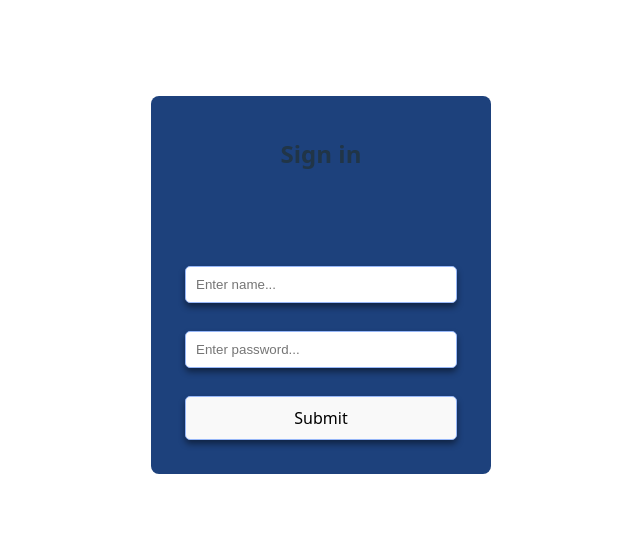
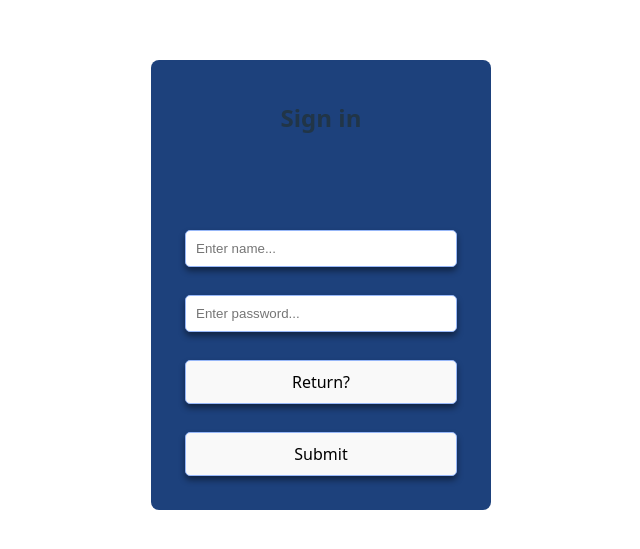
Before and after one commit to CBlooded/TutorialApp-Frontend, a React (Vite) app: page /register in a window 1280 px wide. Shown: the part 115-664 px from the top of the page, without its empty margins (319-959 px from the left). Built offline with nearby package versions, Linux system fonts and the light colour scheme.

Commit message:
Minor changes

```diff
--- a/src/components/login.tsx
+++ b/src/components/login.tsx
@@ -45,11 +45,13 @@ function Login() {
       );
       const { token } = response.data;
       const { errorMessage } = response.data;
-      console.log(`${errorMessage},${response.status}`);
+      console.log(
+        `State of response:\nErrMsg:${errorMessage}\nStatus:${response.status}`
+      );
       if (token) localStorage.setItem("token", token);
       if (response.status === 200 && errorMessage === null) navigate("/app");
     } catch (error) {
-      console.log(error);
+      console.log(`error:${error}`);
     }
   };
 
@@ -99,7 +101,9 @@ function Login() {
       {errors.root && (
         <div className="incorrect-message">{errors.root.message}</div>
       )}
-      <button onClick={() => navigate("/register")}>Register?</button>
+      <button type="button" onClick={() => navigate("/register")}>
+        Register?
+      </button>
       <button type="submit" disabled={isSubmitting}>
         {isSubmitting ? "Loading..." : "Submit"}
       </button>
--- a/src/components/register.tsx
+++ b/src/components/register.tsx
@@ -41,11 +41,13 @@ function Register() {
       const response = await axiosConfig.post("/api/v1/auth/register", data);
       const { token } = response.data;
       const { errorMessage } = response.data;
-      console.log(`${errorMessage},${response.status}`);
+      console.log(
+        `State of response:\n ErrMsg ${errorMessage}\nStatus:${response.status}`
+      );
       if (token) localStorage.setItem("token", token);
       if (response.status === 200 && errorMessage === null) navigate("/login");
     } catch (error) {
-      console.log(error);
+      console.log(`error:${error}`);
     }
   };
 
@@ -97,6 +99,9 @@ function Register() {
       {errors.root && (
         <div className="incorrect-message">{errors.root.message}</div>
       )}
+      <button type="button" onClick={() => navigate("/login")}>
+        Return?
+      </button>
       <button type="submit" disabled={isSubmitting}>
         {isSubmitting ? "Loading..." : "Submit"}
       </button>
```
